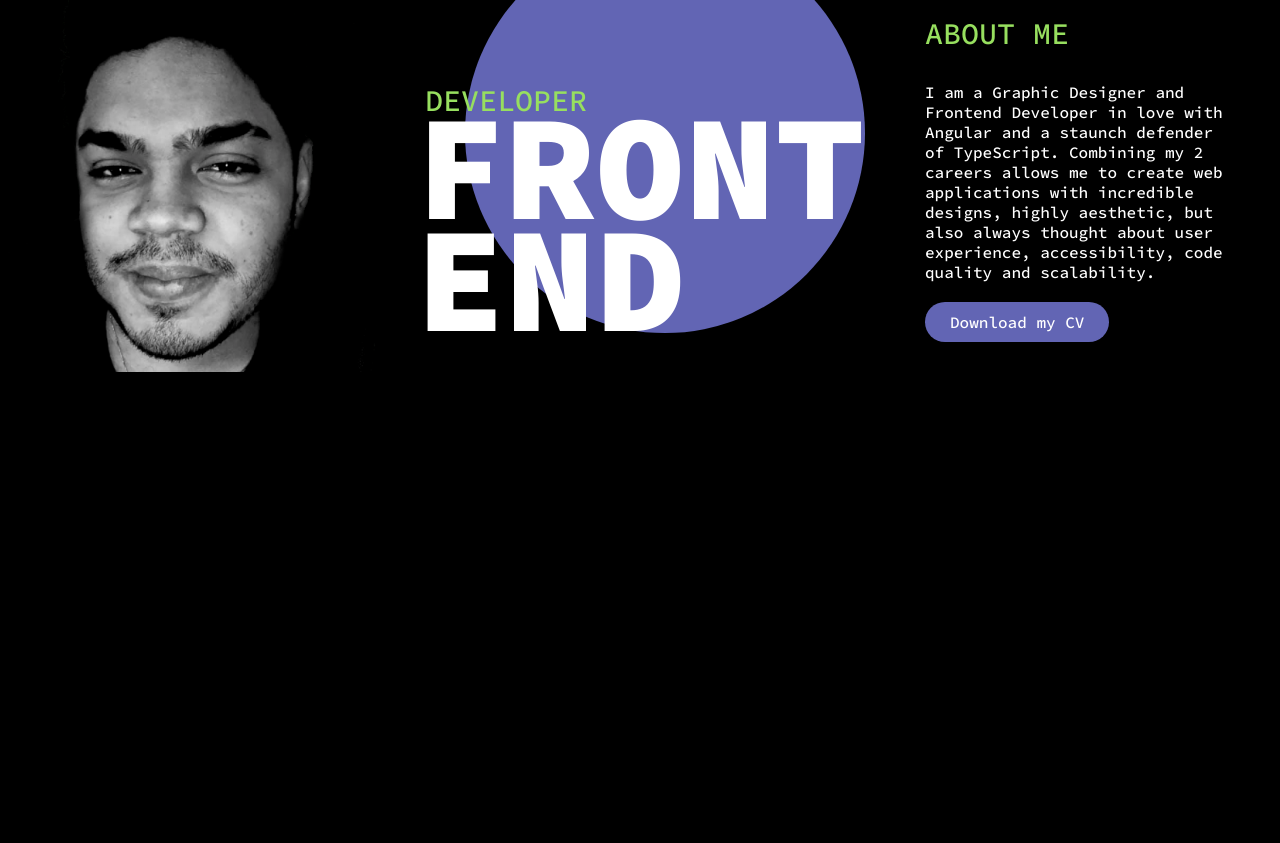
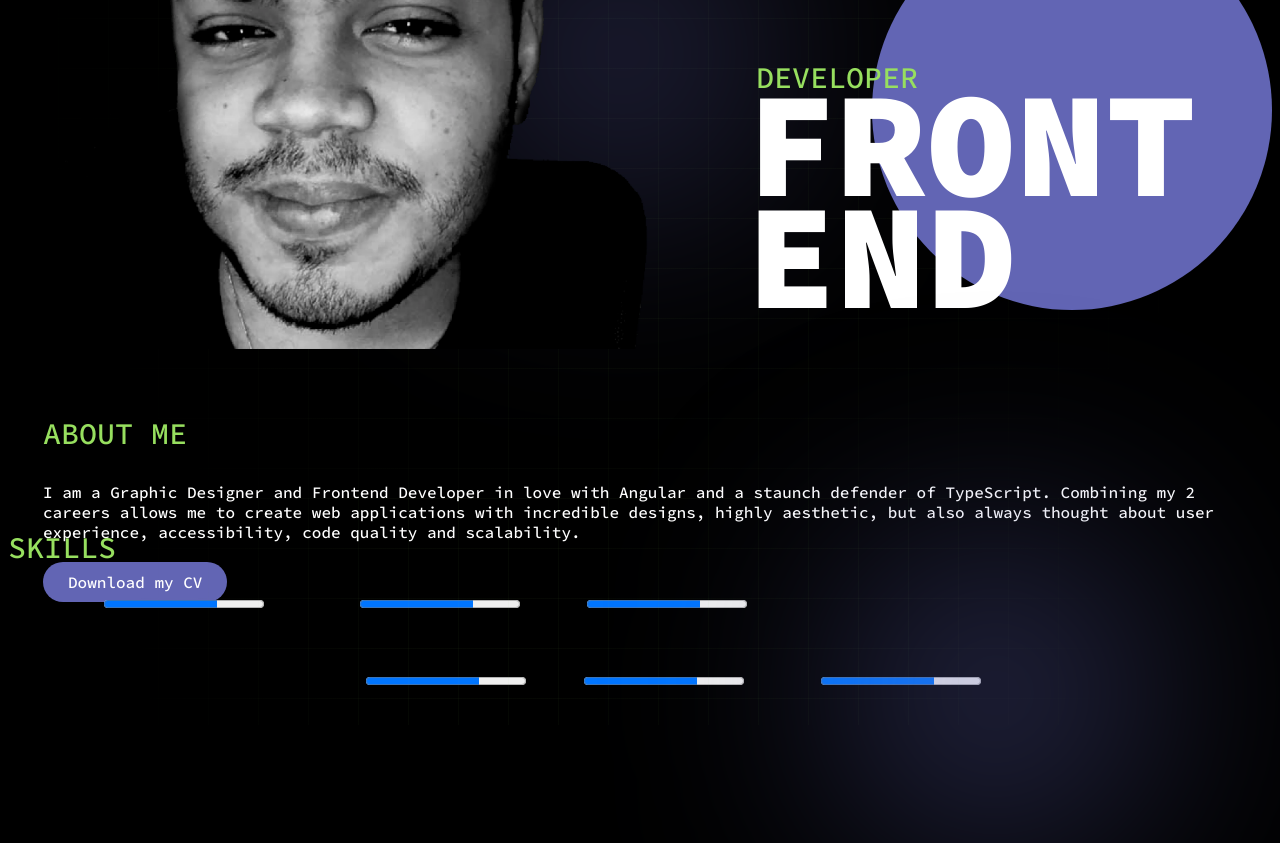
Before and after one commit to CreativeSTH/Portfolio, a React (Create React App) app: page / in a window 1280 px wide. Shown: the part 440-1283 px from the top of the page. Before the commit the page ends 820 px from the top, so only its background shows below. Built offline with nearby package versions, Linux system fonts and the light colour scheme.

Commit message:
add Skills Component

```diff
--- a/src/App.js
+++ b/src/App.js
@@ -1,12 +1,14 @@
 import './styles/App.css';
 import Nav from './components/Nav';
 import Hero from './components/Hero';
+import Skills from './components/Skills';
 
 function App() {
   return (
     <div className="App">
       <Nav />
       <Hero />
+      <Skills />
     </div>
   );
 }
--- a/src/components/Hero.js
+++ b/src/components/Hero.js
@@ -1,8 +1,27 @@
-import React from 'react';
+import React, { useEffect, useState } from 'react';
 import '../styles/Hero.css';
 import foto from '../assets/img/foto2.webp';
 
 const Hero = () => {
+  const [isEnlarged, setIsEnlarged] = useState(false);
+
+  const handleScroll = () => {
+    const scrollY = window.scrollY;
+    // Cambia el valor 100 a lo que necesites para activar el efecto
+    if (scrollY > 500) {
+      setIsEnlarged(true);
+    } else {
+      setIsEnlarged(false);
+    }
+  };
+
+  useEffect(() => {
+    window.addEventListener('scroll', handleScroll);
+    return () => {
+      window.removeEventListener('scroll', handleScroll);
+    };
+  }, []);
+
   return (
     <section className="parallax">
       {/* contenedor */}
@@ -12,11 +31,11 @@
         {/* cuerpo del hero */}
         <article className="parallax__items">
           {/* contenedor foto */}
-          <article>
+          <article className="parallax__items__photo">
             <img className="parallax__photo" src={foto} alt="foto de presentacion" />
           </article>
           {/* contenedor tipografy */}
-          <article>
+          <article className="parallax__items_text">
             <span className="parallax__text__a">FRONT</span>
             <span className="parallax__text__b">END</span>
           </article>
--- /dev/null
+++ b/src/components/Skills.js
@@ -0,0 +1,34 @@
+import React from 'react';
+import '../styles/Skills.css';
+
+const Skills = () => {
+  return (
+    <section className="skills">
+      <h3 className="skills__title">SKILLS</h3>
+      <article className="skills__content">
+        <article className="skills__content__firts">
+          <p>TypeScript</p>
+          <progress value="71" max="100" />
+          <p>JavaScript</p>
+          <progress value="71" max="100" />
+          <p>React.j</p>
+          <progress value="71" max="100" />
+        </article>
+        <article className="skills__content__text">
+          <span className="skills__text__a">CSS3</span>
+          <span className="skills__text__b">HTML</span>
+        </article>
+        <article className="skills__content__second">
+          <p>Angular</p>
+          <progress value="71" max="100" />
+          <p>GitHub</p>
+          <progress value="71" max="100" />
+          <p>Tailwind</p>
+          <progress value="71" max="100" />
+        </article>
+      </article>
+    </section>
+  );
+};
+
+export default Skills;
--- a/src/styles/Hero.css
+++ b/src/styles/Hero.css
@@ -1,28 +1,105 @@
+/* Agrego la animacion en este lugar por que por el nesting no me funciona si no es arriba del todo */
+@keyframes moveCircle {
+  0% {
+      transform: translate(-50%, -50%) translate(0, 0);
+  }
+  25% {
+      transform: translate(-50%, -50%) translate(30px, 30px);
+  }
+  50% {
+      transform: translate(-50%, -50%) translate(-30px, -30px);
+  }
+  75% {
+      transform: translate(-50%, -50%) translate(30px, -30px);
+  }
+  100% {
+      transform: translate(-50%, -50%) translate(-30px, 30px);
+  }
+}
 .parallax{
+  position: relative;
   color:white;
   width: 100%;
-  height: 88dvh;
+  height: 100%;
 
   & .parallax__content{
     display: flex;
+    background-color: rgba(0, 0, 0, 0.5);
+
     flex-direction: column;
     align-content: center;
     justify-content: flex-end;
     align-items: center;
     height: inherit;
+    position: relative;
+  }
+
+  .parallax__content::before{
+    content: '';
+    position: absolute;
+    top: 50%;
+    left: 50%;
+    width: 300px;
+    height: 300px;
+    background-color: #6265b465;
+    border-radius: 50%;
+    transform: translate(-50%, -50%);
+    filter: blur(120px);
+    pointer-events: none;
+    z-index: 1;
+    animation: moveCircle 10s infinite alternate cubic-bezier(0.4, 0, 0.2, 1);
+  }
+
+  .parallax__content::after {
+    content: '';
+    position: absolute;
+    top: 0;
+    left: 0;
+    right: 0;
+    bottom: 0;
+    mask-image: radial-gradient(circle, rgba(255, 255, 255, 1) 40%, rgba(255, 255, 255, 0) 80%);
+    -webkit-mask-image: radial-gradient(circle, rgba(255, 255, 255, 1) 40%, rgba(255, 255, 255, 0) 80%);
+    background-image: linear-gradient(to right, #97df5f09 1px, transparent 1px),
+                      linear-gradient(to bottom, #97df5f09 1px, transparent 1px);
+    background-size: 50px 50px;
+    pointer-events: none;
   }
   .parallax__items{
-    display: grid;
-    grid-template-columns: repeat(3, 1fr);
+    height: 700px;
+    display: flex;
+    flex-direction:row ;
     align-content: center;
-    justify-content: center;
+    justify-content: space-between;
+    flex-wrap: wrap;
     align-items: end;
     gap: 25px;
+    width: 100%;
   }
+
+  .parallax__items__photo{
+    flex: 1 1 600px;
+    display: flex;
+    justify-content: center;
+
     .parallax__photo{
-    width: 700px;
-    align-self: end;
+      width: 100%;
+      max-width: 600px;
+      z-index: 1;
     }
+  }
+
+  @media screen and (max-width:1157px) {
+    .parallax__items__photo{
+      display: none;
+    }
+  }
+
+  .parallax__items_text{
+    flex: 2 1 300px;
+    width: 100%;
+    align-content: flex-end;
+    background-color: black;
+
     .parallax__text__a{
       display: block;
       font-size: var(--font-s-herospecials);
@@ -57,12 +134,17 @@
       border-radius: 100%;
       z-index: -1;
       top: -250px;
-    right: 0;
+      right: 0 ;
     }
+
+  }
+
   .parallax__about{
+    flex: 2 3 300px;
     padding: 10px 35px;
-    margin-bottom: 30px;
-  }
+    margin-bottom: 30px;;
+    justify-content: center;
+
     .parallax__title__about{
       color: var(--primary-color);
       font-size: var(--font-s-subtitles);
@@ -75,11 +157,13 @@
       padding: 10px 25px;
       border-radius: 25px;
     }
+  }
+
   & h1{
     color: var(--primary-color);
     text-align: center;
     font-size: var(--font-s-titles);
-    z-index: 1;
+    z-index: 3;
   }
 
 }
--- /dev/null
+++ b/src/styles/Skills.css
@@ -0,0 +1,67 @@
+.skills{
+  width: 100%;
+  height: 100%;
+  display:flex;
+  flex-direction: column;
+  position: relative;
+}
+.skills::before{
+  content: '';
+  position: absolute;
+  top: 20%;
+  right: 10%;
+  width: 300px;
+  height: 300px;
+  background-color: #6265b477;
+  border-radius: 50%;
+  filter: blur(120px);
+  pointer-events: none;
+  z-index: 1;
+}
+.skills::after {
+  content: '';
+  position: absolute;
+  top: 0;
+  left: 0;
+  right: 0;
+  bottom: 0;
+  mask-image: radial-gradient(circle, rgba(255, 255, 255, 1) 40%, rgba(255, 255, 255, 0) 80%);
+  -webkit-mask-image: radial-gradient(circle, rgba(255, 255, 255, 1) 40%, rgba(255, 255, 255, 0) 80%);
+  background-image: linear-gradient(to right, #97df5f09 1px, transparent 1px),
+                    linear-gradient(to bottom, #97df5f09 1px, transparent 1px);
+  background-size: 50px 50px;
+  pointer-events: none;
+}
+
+.skills__title{
+  color: var(--primary-color);
+  font-size: var(--font-s-subtitles);
+}
+
+.skills__content{
+  width: 100%;
+  height: 100%;
+  display: flex;
+  justify-content: space-between;
+  flex-wrap: wrap;
+  align-items: center;
+  gap: 25px;
+
+  .skills__content__firts{
+    flex: 1 1 300px;
+    display: flex;
+    justify-content: center;
+  }
+
+  .skills__content__text{
+    flex: 1 1 300px;
+    display: flex;
+    justify-content: center;
+  }
+
+  .skills__content__second{
+    flex: 1 1 300px;
+    display: flex;
+    justify-content: center;
+  }
+}
```
Lines whose indentation alone changed are shown as unchanged.
